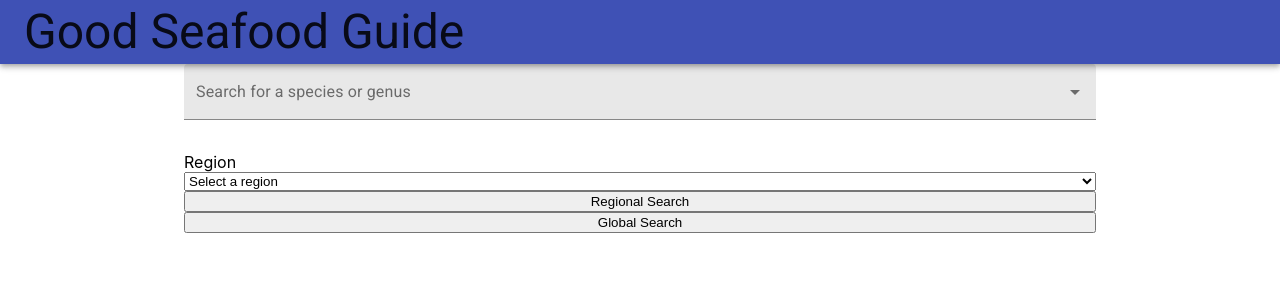
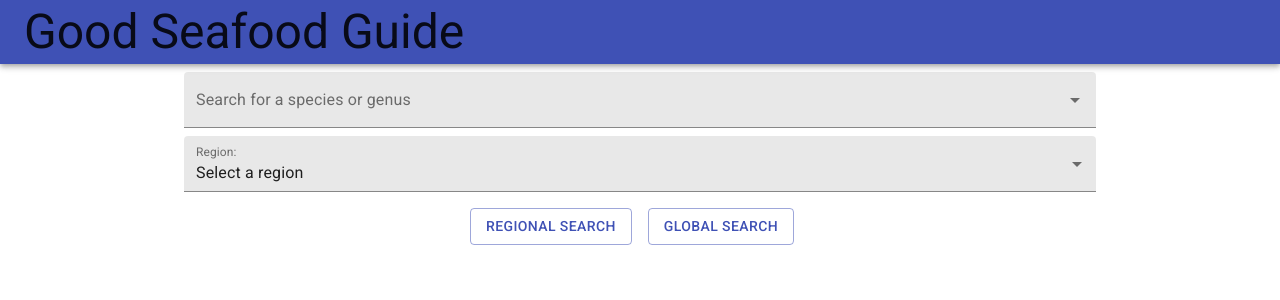
Before and after one commit to jferriday/good-seafood-guide, a React (Create React App) app: page / in a window 1280 px wide. Shown: the top 300 px of the page. Built offline with nearby package versions, Linux system fonts and the light colour scheme; the HTML template or start-up script is replaced by a standard one.

Commit message:
spacing using material UI components

```diff
--- a/src/Components/assessment/Assessment.js
+++ b/src/Components/assessment/Assessment.js
@@ -1,13 +1,14 @@
-import {useEffect} from 'react';
+import {useState} from 'react';
+import {Slide, Card, Typography} from '@material-ui/core';
 
 function Assessment(props) {
     // species Redlist status and array of threats from MainContainer state:
-
     let threats;
     let status;
 
     props.data ? threats = props.data.threats : threats = null;
     props.data ? status = props.data.status : status = null;
+
 
 
     const statusCodes = {
@@ -20,22 +21,37 @@ function Assessment(props) {
         'EW': 'Extinct In The Wild',
         'EX': 'Extinct'
     }
+
+    const statusColours = {
+        'DD': '#bfbfbf',
+        'LC': '#0066ff',
+        'NT': '#006666',
+        'VU': '#ff9900',
+        'EN': '#ff3300',
+        'CR': '#b30000',
+        'EW': '#999999',
+        'EX': '#999999'
+    }
     console.log(props);
     if (props.data) {
     return(
         <div>
-            <h2>{status.common_name}</h2><dfn>{status.scientific_name}</dfn>
+            <Slide direction="up" in={props.visible}>
+                <Card>
+                    <Typography variant="h2" color="textPrimary">{status.common_name}</Typography><Typography variant="h4"color="textSecondary">{status.scientific_name}</Typography>
                     <span className="status">{statusCodes[status.category]}</span>
-            <h3>Population Trend: {status.population_trend}</h3>
-            <h3>Threats</h3>
+                    <Typography variant="h5" color="textPrimary">Population Trend: {status.population_trend}</Typography>
+                    <Typography variant="h5">Threats</Typography>
                         <ul>{threats.map(item => {
                             if(item.scope === "Whole (>90%)" || item.scope === "Majority (50-90%)"){
                                 let threatScope;
                                 item.scope === "Whole (>90%)" ? threatScope = 'major-threat' : threatScope = 'majority-threat';
-                    return <li className={threatScope} key={item.code}>{item.title}</li>
+                            return <li className={threatScope} key={item.code}><Typography variant="body1">{item.title}</Typography></li>
                             }
                         })}</ul>
-            <h4>Last Assessment: {status.assessment_date}</h4>
+                    <Typography variant="caption">Last Assessment: {status.assessment_date}</Typography>
+                </Card>
+            </Slide>
         </div>
     );
     } else if(!props.data) {
--- a/src/Components/main/main-container/main-container.js
+++ b/src/Components/main/main-container/main-container.js
@@ -8,10 +8,11 @@ import {
 } from "../../api/gsgAPI";
 import Assessment from "../../assessment/Assessment";
 // Material UI Components
-import { AppBar, Typography, Grid, Container } from "@material-ui/core";
+import { AppBar, Typography, Box, Container } from "@material-ui/core";
 
 function MainContainer(props) {
   const [assessment, setAssessment] = useState(); // contains assessment results from IUCN
+  const [assessmentVisibility, setAssessmentVisibility] = useState(false);
 
   // function to handle search actions from the <Search /> component
 
@@ -21,6 +22,7 @@ function MainContainer(props) {
     results.status = await globalStatus(speciesName);
     console.log(results);
     setAssessment(results);
+    setAssessmentVisibility(true);
   };
 
   const regionalSearch = async (speciesName, region) => {
@@ -35,10 +37,11 @@ function MainContainer(props) {
   return (
     <div>
     <Container maxWidth="md">
-      <Search regionalSearch={regionalSearch} globalSearch={globalSearch} />
-
-      {assessment ? <Assessment data={assessment} /> : ""}
-      </Container>
+      <Box>
+        <Search regionalSearch={regionalSearch} globalSearch={globalSearch} />
+      </Box>
+        {assessment ? <Box mt={2}><Assessment data={assessment} visible={assessmentVisibility} /></Box> : ""}
+       </Container>
     </div>
   );
 }
--- a/src/Components/main/search/search.js
+++ b/src/Components/main/search/search.js
@@ -1,7 +1,7 @@
 import React, { useState } from "react";
 import { speciesSearch } from "../../api/gsgAPI";
 
-import {Grid, TextField, InputLabel, Input} from '@material-ui/core';
+import {Grid, Box, Button, TextField, InputLabel, Select, FormControl} from '@material-ui/core';
 import {Autocomplete} from  '@material-ui/lab';
 
 function Search(props) {
@@ -16,8 +16,9 @@ function Search(props) {
 
   // timeout id used to cancel timeout when user adds more keystrokes
   let timeoutId = 0;
-  const suggestName = (e) => {
-      let name = e.target.value;
+  const suggestName = (e, val) => {
+    console.log('suggesting name')
+      let name = val;
       setSppSearchTerm(name)
       clearTimeout(timeoutId);
 
@@ -34,14 +35,14 @@ function Search(props) {
     console.log(`selected species ${species}`);
   };
   const handleRegionSelection = (e) => {
-      const region = document.getElementById("region-select").value;
+      const region = e.target.value;
       setRegion(region);
       console.log(region);
 
   }
   // functions to handle search using functions from <MainContainer /> when buttons are clicked
   const handleGlobalSearch = () => {
-      globalSearch(species);
+      globalSearch(sppSearchTerm);
   }
   const handleRegionalSearch = () => {
       regionalSearch(species, region);
@@ -52,14 +53,18 @@ function Search(props) {
     <div>
       <Grid container direction="column">
       {/* <input type="text" id="species-search" placeholder="Enter a species or genus" value={sppSearchTerm} onChange={suggestName} /> */}
+      <Box my={1}>
         <Autocomplete
         id="species-autocomplete"
         style={{width: 'auto'}}
         options={speciesNames.map(name=>name)}
         freesolo="true"
         loading={!speciesNames ? 'true' : 'false'}
+        onInputChange={(event, newValue) => {
+          suggestName(event, newValue);
+        }}
         renderInput={(params) => (
-        <TextField {...params} id="species-search" fullWidth value={sppSearchTerm} onChange={suggestName} variant="filled"
+          <TextField {...params} id="species-search" fullWidth value={sppSearchTerm} variant="filled"
         label="Search for a species or genus" placeholder="e.g. Ursus maritimus" />
         )}
       getOptionLabel={(option) => `${option}`}
@@ -67,31 +72,16 @@ function Search(props) {
         return <h5>{option}</h5>
       }}
       />
+    </Box>
 
 
       {/* <TextField id="species-search" color="primary" fullWidth value={sppSearchTerm} onChange={suggestName} variant="filled"
       label="Search for a species or genus" placeholder="e.g. Ursus maritimus" /> */}
-
-      <ul id="species-list">
-        {speciesNames
-          ? speciesNames.map((suggestion, i) => {
-              return (
-                <li key={i}>
-                  <button
-                    value={suggestion}
-                    className="speciesSelection"
-                    onClick={handleSpeciesSelection}
-                  >
-                    {suggestion}
-                  </button>
-                </li>
-              );
-            })
-          : ""}
-      </ul>
-      <label htmlFor="region-search">Region </label>
-      <select name="region" id="region-select" onChange={handleRegionSelection}>
-        <option value="none" selected disabled hidden>Select a region</option>
+      <Box mb={1} flexGrow={1}>
+      <FormControl variant="filled" fullWidth={true}>
+      <InputLabel htmlFor="region-search">Region:  </InputLabel>
+      <Select native defaultValue='Search by Region' variant="filled" onChange={handleRegionSelection}>
+        <option value="none" hidden selected >Select a region</option>
         <option value="northeastern_africa">Northeastern Africa</option>
         <option value="eastern_africa">Eastern Africa</option>
         <option value="western_africa">Western Africa</option>
@@ -101,9 +91,17 @@ function Search(props) {
         <option value="southern africa">Southern Africa</option>
         <option value="mediterranean">Mediterranean</option>
         <option value="europe">Europe</option>
-      </select>
-      <button id="regional-search" className="searchButton" onClick={handleRegionalSearch}>Regional Search</button>
-      <button id="global-search" className="searchButton" onClick={handleGlobalSearch}>Global Search</button>
+        </Select>
+        </FormControl>
+        </Box>
+        <Box m={1} display="flex" justifyContent="center" alignContent="flex-start">
+          <Box mr={2}>
+      <Button id="regional-search" color="primary" variant="outlined" onClick={handleRegionalSearch}>Regional Search</Button>
+      </Box>
+      <Box mr={2}>
+      <Button id="global-search" color="primary" variant="outlined" onClick={handleGlobalSearch}>Global Search</Button>
+      </Box>
+      </Box>
     </Grid>
     </div>
   );
```
Lines whose indentation alone changed are shown as unchanged.
